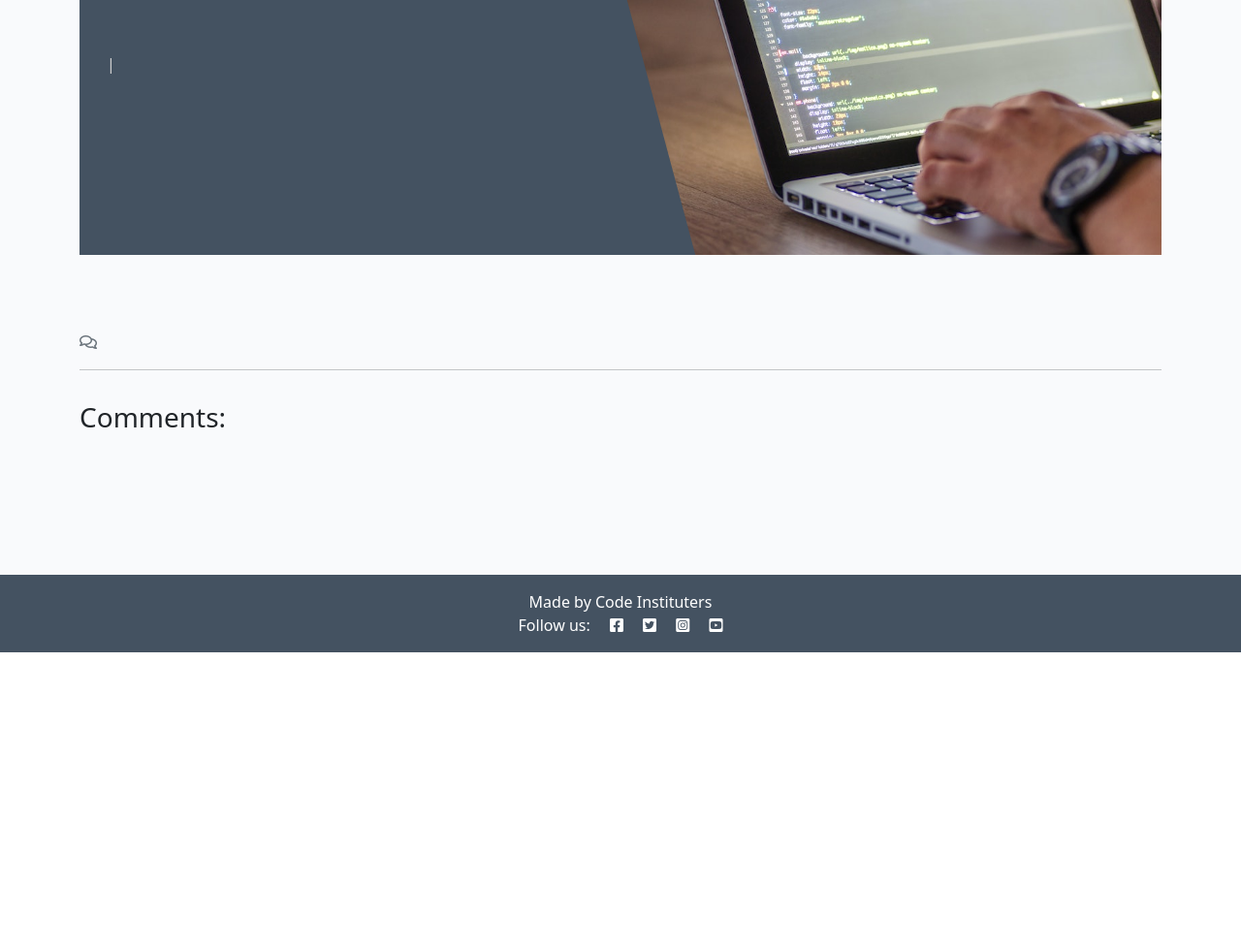
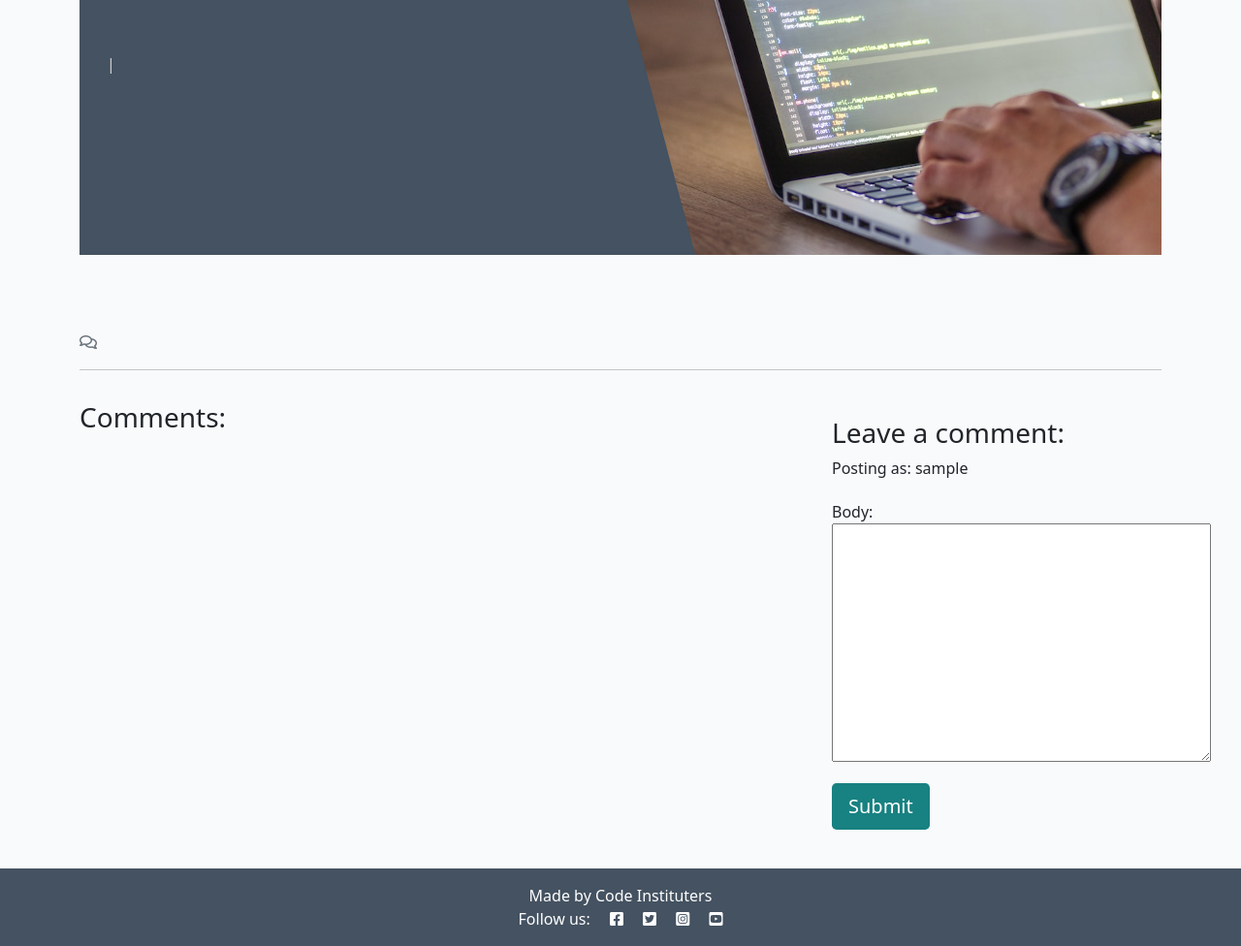
Before and after one commit to alexelbert/django-blog, a Django app: template blog/templates/blog/post_detail.html in a window 1280 px wide. Shown: the part 127-1103 px from the top of the page at 97% size. Before the commit the page ends 800 px from the top, so only its background shows below. Run offline with Django 4.2, Linux system fonts and the light colour scheme; the template is opened without the code that fills it: values that come from a table or form of the project are taken from there, others are empty; the visitor is signed in with stand-in values (Sample User, id 1); some libraries are stand-ins or nearby versions.

Commit message:
Added comment field for details page with submit button

```diff
--- a/blog/templates/blog/post_detail.html
+++ b/blog/templates/blog/post_detail.html
@@ -1,5 +1,6 @@
 {% extends 'base.html' %} {% block content %}
 {% load static %}
+{% load crispy_forms_tags %}
 
 <div class="masthead">
     <div class="container">
@@ -70,6 +71,24 @@
             {% endfor %}
         </div>
         </div>
+        <!-- Creating New Comments -->
+        <div class="col-md-4 card mb-4 mt-3">
+            <div class="card-body">
+            {% if user.is_authenticated %}
+            <h3>Leave a comment:</h3>
+            <p>Posting as: {{ user.username }}</p>
+            <form id="commentForm" method="post"
+                style="margin-top: 1.3em;">
+                {{ comment_form | crispy }}
+                {% csrf_token %}
+                <button id="submitButton" type="submit"
+                class="btn btn-signup btn-lg">Submit</button>
+            </form>
+            {% else %}
+            <p>Log in to leave a comment</p>
+            {% endif %}
+            </div>
+        </div>
     </div>
 </div>
 {% endblock content %}
```
